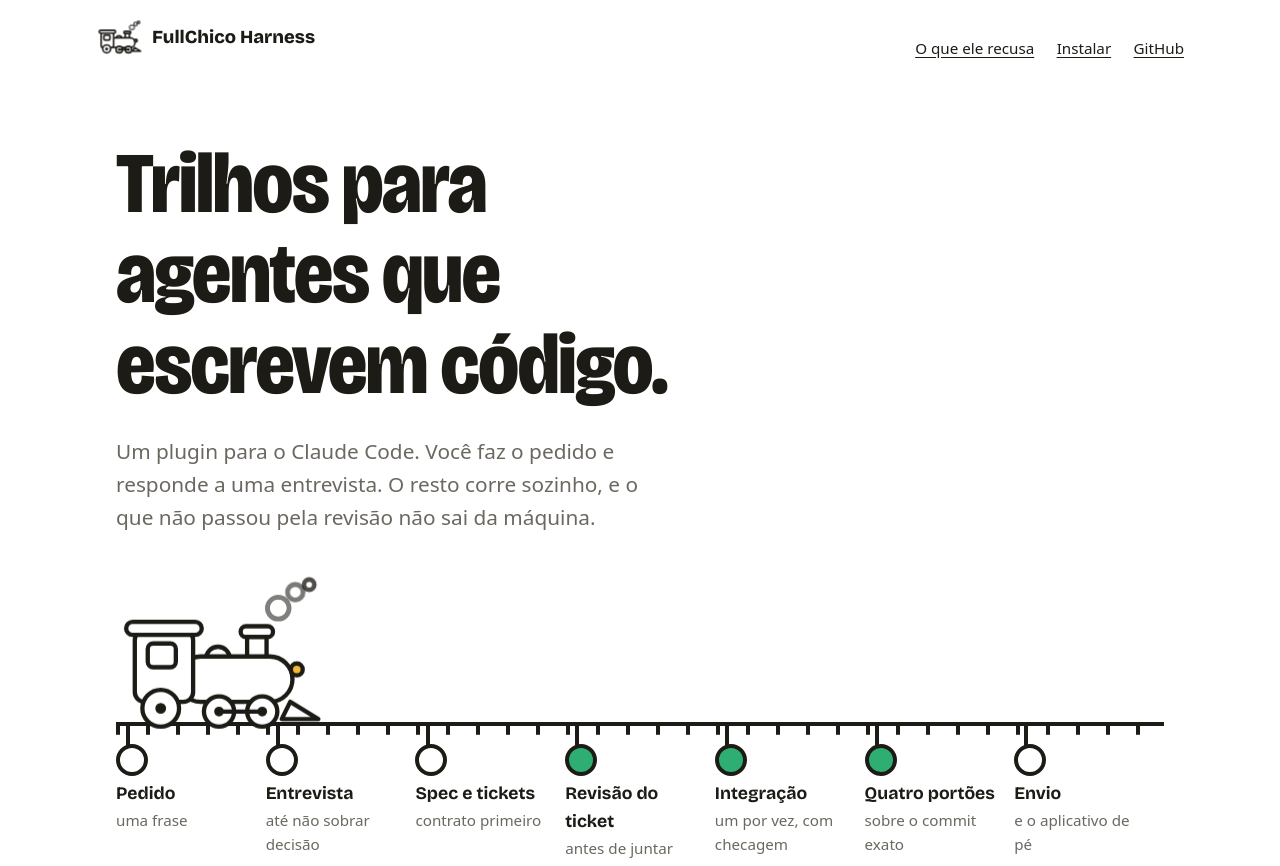
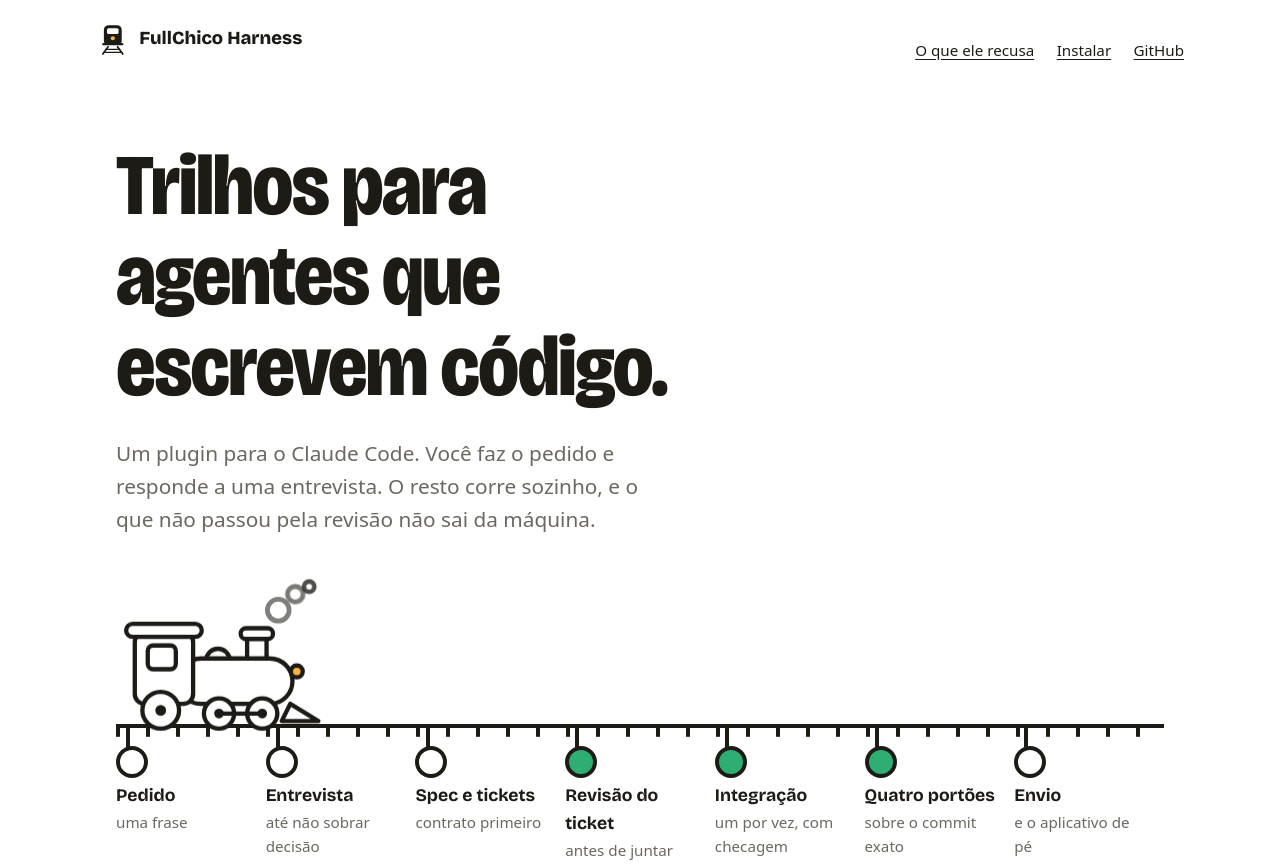
Before and after one commit to fullchico/fullchico-harness, a website: page site/index.html in a window 1280 px wide. Shown: the top 866 px of the page. Drawn offline with nearby package versions, Linux system fonts and the light colour scheme; a web font is replaced by a local one.

Commit message:
docs: front-view train as the logo, side-view locomotive stays in the hero

```diff
--- a/site/index.html
+++ b/site/index.html
@@ -58,8 +58,9 @@ code, pre { font-family: var(--mono); font-size: 0.9em; }
 
 .top { display: flex; justify-content: space-between; align-items: baseline; gap: 1rem; padding: 1.4rem 0; flex-wrap: wrap; }
 .top .name { font-family: var(--display); font-weight: 800; font-size: 1.15rem; text-decoration: none; display: inline-flex; align-items: center; gap: 0.6rem; }
-.top .name svg { width: 2.9rem; height: auto; overflow: visible; }
-.top .name svg g { stroke-width: 7; }
+.top .name svg { width: 2.1rem; height: 2.1rem; fill: currentColor; }
+.top .name svg .glass { fill: var(--paper); }
+.top .name svg .lamp { fill: var(--lamp-caution); }
 .top nav { display: flex; gap: 1.4rem; font-size: 0.95rem; }
 
 .hero { padding-top: 3.5rem; padding-bottom: 2.5rem; }
@@ -151,19 +152,12 @@ footer .wrap { display: flex; gap: 1.6rem; flex-wrap: wrap; }
 <body>
 <header class="wrap top">
   <a class="name" href="#">
-    <svg viewBox="0 0 200 136" aria-hidden="true">
-      <g fill="var(--paper)" stroke="currentColor" stroke-width="4" stroke-linecap="round" stroke-linejoin="round">
-        <g class="puffs"><circle cx="150" cy="30" r="9"/><circle cx="166" cy="15" r="6.5"/><circle cx="181" cy="5" r="4.5"/></g>
-        <rect x="126" y="46" width="18" height="26" rx="3"/><rect x="120" y="40" width="30" height="10" rx="5"/>
-        <path d="M88 70a11 11 0 0 1 22 0z"/>
-        <rect x="62" y="68" width="106" height="42" rx="21"/>
-        <rect x="22" y="44" width="54" height="66" rx="9"/><rect x="14" y="36" width="70" height="12" rx="6"/>
-        <rect x="34" y="56" width="26" height="22" rx="5"/>
-        <path d="M166 110l26 16h-34z"/>
-        <circle cx="46" cy="116" r="17"/><circle cx="100" cy="119" r="14"/><circle cx="140" cy="119" r="14"/>
-        <path d="M100 119h40" /><circle cx="46" cy="116" r="3" fill="currentColor"/><circle cx="100" cy="119" r="2.5" fill="currentColor"/><circle cx="140" cy="119" r="2.5" fill="currentColor"/>
-        <circle cx="172" cy="80" r="5.5" fill="var(--lamp-caution)"/>
-      </g>
+    <svg viewBox="0 0 64 64" aria-hidden="true">
+      <path d="M24 6h16a9 9 0 0 1 9 9v22a3 3 0 0 1-3 3H18a3 3 0 0 1-3-3V15a9 9 0 0 1 9-9z"/>
+      <rect class="glass" x="21" y="12" width="22" height="11" rx="3"/>
+      <circle class="lamp" cx="32" cy="31" r="4"/>
+      <rect x="12" y="40" width="40" height="4.5" rx="2.25"/>
+      <g fill="none" stroke="currentColor" stroke-width="3.2" stroke-linecap="round"><path d="M23 47 13 61M41 47l10 14"/><path d="M18.5 52h27M14.5 58h35" stroke-width="2.4"/></g>
     </svg>FullChico Harness</a>
   <nav>
     <a href="#trilhos">O que ele recusa</a>
```
Also changed, not shown: site/trem.svg.
